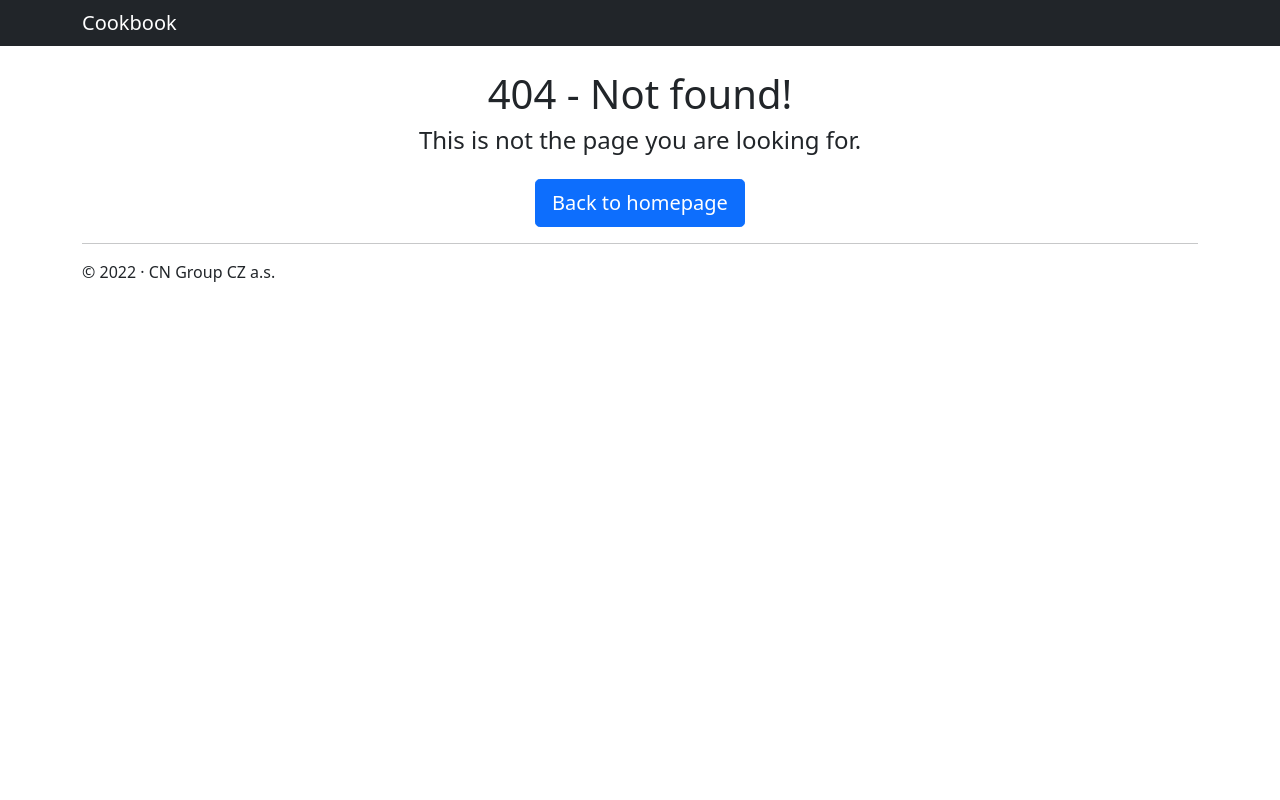
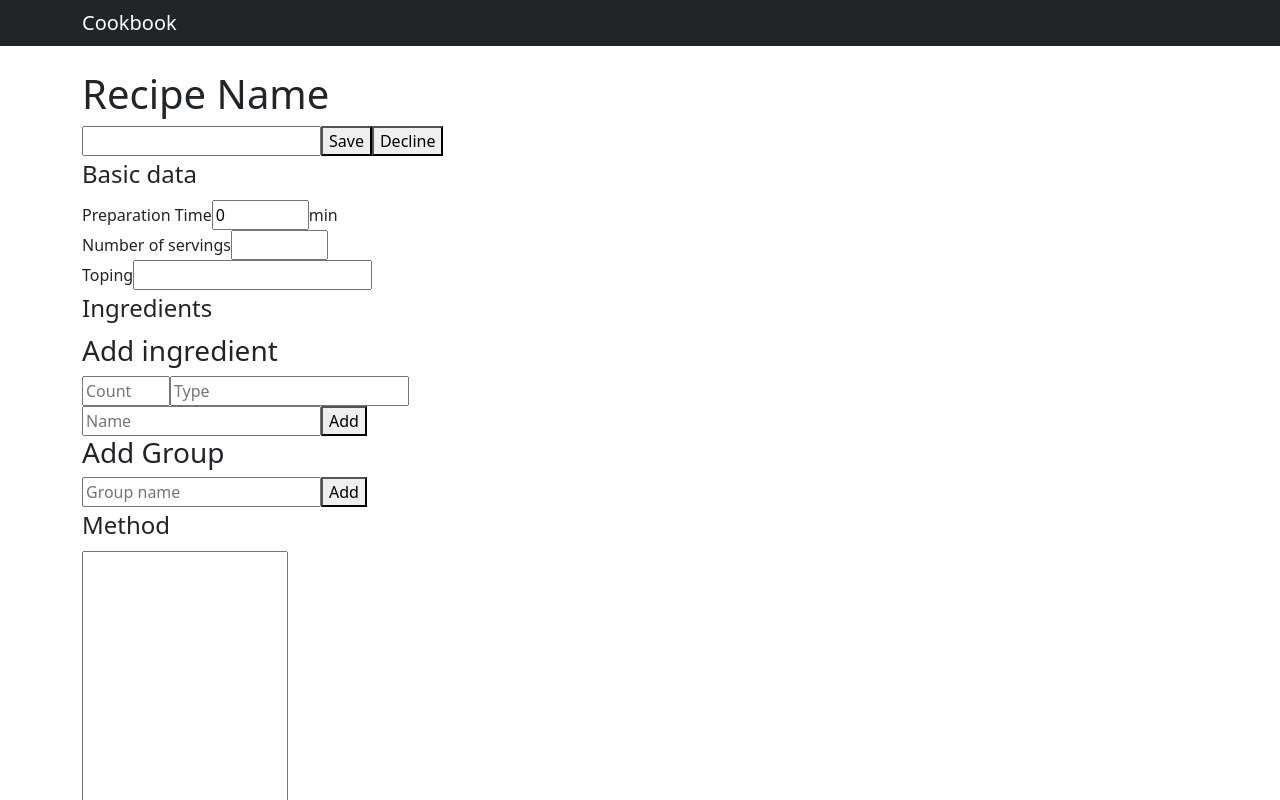
Before and after one commit to NATSURAZOR/CookBook_on_React, a React (Create React App) app: page /new-recipe in a window 1280 px wide. Before the commit this address had no page. Shown: the top 800 px of the page. Built offline with nearby package versions, Linux system fonts and the light colour scheme.

Commit message:
fix Edit recipy + implementation of new recepy

```diff
--- a/src/Routes.js
+++ b/src/Routes.js
@@ -3,12 +3,14 @@ import { Routes as RouterRoutes, Route } from 'react-router-dom';
 import { RecipeListPage } from './pages/RecipeListPage';
 import { NotFoundPage } from './pages/NotFoundPage';
 import { RecipeDetailPage } from './pages/RecipeDetailPage';
-import { EditRecipy } from './components/EditRecipy/EditRecipy';
+import { EditRecipy } from './pages/EditRecipy';
+import { NewRecept } from './pages/NewRecept';
 
 export function Routes() {
   return (
     <RouterRoutes>
       <Route index element={<RecipeListPage />} />
+      <Route path="/new-recipe" element={<NewRecept />} />
       <Route path="/recipe/:slug" element={<RecipeDetailPage />} />
       <Route path="/recipe/:slug/upravit" element={<EditRecipy />} />
       <Route path="*" element={<NotFoundPage />} />
--- a/src/components/EditRecipy/BasicData.js
+++ b/src/components/EditRecipy/BasicData.js
@@ -1,17 +1,8 @@
 import React from "react";
 import { useState } from 'react';
 
-export function BasicData({recipe}){
-  const [preparationTime, setPreparationTime] = useState(recipe.preparationTime);
-  const [numberOfServings, setNumberOfServings] = useState(1);
+export function BasicData({newRecipe, setNewRecipe}){
 
-  const updatePrepTime = (e) => {
-    setPreparationTime(e.target.value);
-  }
-
-  const updateNumberOfServings = (e) => {
-    setNumberOfServings(e.target.value);
-  }
 
   return (
     <div className="EditRecipy-basic-data">
@@ -19,12 +10,12 @@ export function BasicData({recipe}){
       <legend>Basic data</legend>
       <div className="EditRecipy-preparationTime">
         <label htmlFor="preparationTime">Preparation Time</label>
-        <input id="preparationTime" type="number" min="1" max="999" value={preparationTime} onChange={updatePrepTime} />
+        <input id="preparationTime" type="number" min="1" max="999"  value={newRecipe.preparationTime} onChange={e => setNewRecipe({...newRecipe, preparationTime:e.target.value})} />
         <span>min</span>
       </div>
       <div className="EditRecipy-NumberOfServings">
         <label htmlFor='NumberOfServings'>Number of servings</label>
-        <input id="NumberOfServings" type="number" min="1" max="999" value={numberOfServings} onChange={updateNumberOfServings} />
+        <input id="NumberOfServings" type="number" min="1" max="999" value={newRecipe.servingCount} onChange={e => setNewRecipe({...newRecipe, servingCount:e.target.value})} />
       </div>
       <div className="EditRecipy-topping">
         <label htmlFor="toping">Toping</label>
--- a/src/components/EditRecipy/EditRecipy.js
+++ /dev/null
@@ -1,66 +0,0 @@
-import React from "react";
-import { useEffect, useState } from 'react';
-import { useParams } from 'react-router-dom';
-import { Spinner, Alert} from 'reactstrap';
-import { api } from '../../api';
-import { Link } from 'react-router-dom';
-import { BasicData } from "./BasicData";
-import { Ingredients } from "./Ingredients";
-import { Method } from "./Method";
-
-
-export function EditRecipy(){
-  const { slug } = useParams();
-  const [recipe, setRecipe] = useState({});
-  const [isLoading, setLoading] = useState(false);
-  const [error, setError] = useState();
-  const [title, setTitle] = useState('');
-
-  useEffect(() => {
-    setLoading(true);
-
-    api
-      .get(`/recipes/${slug}`)
-      .then((res) => {
-        setRecipe(res.data);
-        setTitle(res.data.title);
-      })
-      .catch((error) => setError(error))
-      .finally(() => setLoading(false));
-
-  }, [slug]);
-
-  const updateTitle = (e) => {
-    setTitle(e.target.value);
-  }
-
-
-  if (isLoading) {
-    return <Spinner />;
-  }
-
-  if (error) {
-    return <Alert color="danger">Vyskytla se chyba při načítání dat</Alert>;
-  }
-
-
-
-  return (
-    <div>
-    <form>
-      <h1>{title}</h1>
-
-      <input type="text" value={title} onChange={updateTitle} required />
-
-      <p>hello</p>
-      <button>Save</button>
-      <Link to={`/recipe/${slug}`} >
-        <button>Decline</button>
-      </Link>
-      <BasicData recipe={recipe}  />
-      <Ingredients recipe={recipe} />
-      <Method recipe={recipe} />
-    </form>
-    </div>
-  );
-}
--- a/src/components/EditRecipy/Ingredients.js
+++ b/src/components/EditRecipy/Ingredients.js
@@ -1,10 +1,53 @@
 import React from "react";
 import { useState } from 'react';
 
-export function Ingredients({recipe}){
-  console.log(recipe);
-  let ingredients = recipe.ingredients;
-  console.log(ingredients);
+export function Ingredients({newRecipe, setNewRecipe}){
+  const [newIngredient, setNewIngredient] = useState({
+    _id: '',
+    name: "",
+    amount: '',
+    amountUnit: ""
+  })
+
+  const [newGroup, setNewGroup] = useState({
+    _id: '',
+    name: ''
+  })
+
+  function deleteIngredient(id){
+    const newList = newRecipe.ingredients.filter((ingredient) => ingredient._id !== id);
+    setNewRecipe({...newRecipe, ingredients: newList});
+  }
+
+  function addIngredient(){
+    const newList = newRecipe.ingredients;
+
+    newList.push(newIngredient);
+
+    setNewRecipe({...newRecipe, ingredients: newList});
+
+    setNewIngredient({
+      _id: '',
+      name: "",
+      amount: '',
+      amountUnit: ""
+    })
+  }
+
+  function addGroup(){
+    const newList = newRecipe.ingredients;
+
+    newList.push(newGroup);
+
+    setNewRecipe({...newRecipe, ingredients: newList});
+
+    setNewGroup({
+      _id: '',
+      name: ''
+    })
+
+  }
+
 
 
   return (
@@ -13,9 +56,9 @@ export function Ingredients({recipe}){
         <legend>Ingredients</legend>
         <div className="EditRecipy-listOfIngredients">
           <ul>
-          {ingredients?.map((ingredient) => (
+          {newRecipe.ingredients?.map((ingredient) => (
             <li key={ingredient._id}>
-              <button  >del</button>
+              <button type="button" onClick={() => deleteIngredient(ingredient._id)}>del</button>
               <p>{ingredient.amount}</p>
               <p>{ingredient.amountUnit}</p>
               <p>{ingredient.name}</p>
@@ -26,19 +69,19 @@ export function Ingredients({recipe}){
         <div className="EditRecipy-addIngredient">
           <h3>Add ingredient</h3>
           <div>
-          <input type="number" min="1" max="99" placeholder="Count"></input>
-          <input type="text" maxLenght="20" placeholder="Type"></input>
+          <input type="number" min="1" max="99" placeholder="Count" value={newIngredient.amount } onChange={e => setNewIngredient({...newIngredient, amount: e.target.valueAsNumber})} />
+          <input type="text" maxlenght="20" placeholder="Type" value={newIngredient.amountUnit} onChange={e => setNewIngredient({...newIngredient, amountUnit: e.target.value})} />
           </div>
           <div>
-          <input type="text" maxLenght="30" placeholder="Name"></input>
-          <button>Add</button>
+          <input type="text" maxlenght="30" placeholder="Name" value={newIngredient.name} onChange={e => setNewIngredient({...newIngredient, name:e.target.value})} />
+          <button  type="button" onClick={addIngredient}>Add</button>
           </div>
         </div>
         <div className="EditRecipy-AddAGroup ">
           <h3>Add Group</h3>
           <div>
-            <input type="text" maxLenght="30" placeholder="Group name"></input>
-            <button>Add</button>
+            <input type="text" maxlenght="30" placeholder="Group name" value={newGroup.name } onChange={e => setNewGroup({...newGroup, name: e.target.value})} />
+            <button type="button" onClick={addGroup} >Add</button>
           </div>
         </div>
       </fieldset>
--- a/src/components/EditRecipy/Method.js
+++ b/src/components/EditRecipy/Method.js
@@ -1,19 +1,15 @@
 import React from "react";
 import { useState } from 'react';
 
-export function Method({recipe}){
-  const [methodOfCooking, setMethodOfCooking ]= useState(recipe.directions);
+export function Method({newRecipe, setNewRecipe}){
 
-  const updateMethod = (e) => {
-    setMethodOfCooking(e.target.value);
-  }
 
   return (
       <div>
         <fieldset>
           <legend>Method</legend>
           <div>
-            <textarea rows="20" value={methodOfCooking} onChange={updateMethod}></textarea>
+            <textarea rows="20" value={newRecipe.directions} onChange={e => setNewRecipe({...newRecipe, directions:e.target.value})}></textarea>
           </div>
         </fieldset>
       </div>
--- a/src/components/EditRecipy/MethodPreview.js
+++ b/src/components/EditRecipy/MethodPreview.js
@@ -1,6 +1,11 @@
 import React from "react";
 
-export function MethodPreview(){
+export function MethodPreview({newRecipe}){
 
-  return (<div></div>);
+  return (
+  <div>
+    <h3>Method Preview</h3>
+    <p>{newRecipe.directions}</p>
+  </div>
+  );
 }
--- /dev/null
+++ b/src/pages/EditRecipy.js
@@ -0,0 +1,76 @@
+import React from "react";
+import { useEffect, useState } from 'react';
+import { useParams } from 'react-router-dom';
+import { Spinner, Alert} from 'reactstrap';
+import { api } from '../api';
+import { Link } from 'react-router-dom';
+import { BasicData } from "../components/EditRecipy/BasicData";
+import { Ingredients } from "../components/EditRecipy/Ingredients";
+import { Method } from "../components/EditRecipy/Method";
+import { MethodPreview } from "../components/EditRecipy/MethodPreview";
+
+
+export function EditRecipy(){
+  const { slug } = useParams();
+  const [isLoading, setLoading] = useState(false);
+  const [error, setError] = useState();
+  const [newRecipe, setNewRecipe] = useState({
+    title: "",
+    directions: "",
+    ingredients: [],
+    preparationTime: 0,
+    servingCount: ""
+  });
+
+  useEffect(() => {
+    setLoading(true);
+
+    api
+      .get(`/recipes/${slug}`)
+      .then((res) => {
+        setNewRecipe(res.data);
+      })
+      .catch((error) => setError(error))
+      .finally(() => setLoading(false));
+
+  }, [slug]);
+
+  function updateRecepy(){
+    api.post(`/recipes/${slug}`).then(newRecipe => newRecipe.json());
+  }
+
+  if (isLoading) {
+    return <Spinner />;
+  }
+
+  if (error) {
+    return <Alert color="danger">Vyskytla se chyba při načítání dat</Alert>;
+  }
+
+  console.log(newRecipe);
+
+  return (
+    <div>
+    <form>
+      <h1>{newRecipe.title !== "" ? newRecipe.title : "Recipe Name"}</h1>
+      <input type="text" value={newRecipe.title} onChange={e => setNewRecipe({...newRecipe, title:e.target.value})} required />
+      {/* <Link to={`/recipe/${slug}`} > */}
+      <button onSubmit={updateRecepy}>Save</button>
+      {/* </Link> */}
+      <Link to={`/recipe/${slug}`} >
+        <button>Decline</button>
+      </Link>
+      <div>
+      <div>
+      <BasicData newRecipe={newRecipe} setNewRecipe={setNewRecipe}  />
+      <Ingredients newRecipe={newRecipe} setNewRecipe={setNewRecipe} />
+      <Method newRecipe={newRecipe} setNewRecipe={setNewRecipe} />
+      </div>
+      <div>
+        <MethodPreview newRecipe={newRecipe} />
+      </div>
+      </div>
+    </form>
+    </div>
+  );
+}
--- /dev/null
+++ b/src/pages/NewRecept.js
@@ -0,0 +1,42 @@
+import { useState } from "react";
+import { api } from '../api';
+import { Link } from 'react-router-dom';
+import { BasicData } from "../components/EditRecipy/BasicData";
+import { Ingredients } from "../components/EditRecipy/Ingredients";
+import { Method } from "../components/EditRecipy/Method";
+import { MethodPreview } from "../components/EditRecipy/MethodPreview";
+
+export function NewRecept(){
+  const [newRecipe, setNewRecipe] = useState({
+    title: "",
+    directions: "",
+    ingredients: [],
+    preparationTime: 0,
+    servingCount: ""
+  })
+
+  return (
+    <div>
+    <form>
+      <h1>{newRecipe.title !== "" ? newRecipe.title : "Recipe Name"}</h1>
+      <input type="text" value={newRecipe.title} onChange={e => setNewRecipe({...newRecipe, title:e.target.value})} required />
+      <Link to={`/`} >
+      <button >Save</button>
+      </Link>
+      <Link to={`/`} >
+        <button>Decline</button>
+      </Link>
+      <div>
+      <div>
+      <BasicData newRecipe={newRecipe} setNewRecipe={setNewRecipe}  />
+      <Ingredients newRecipe={newRecipe} setNewRecipe={setNewRecipe} />
+      <Method newRecipe={newRecipe} setNewRecipe={setNewRecipe} />
+      </div>
+      <div>
+        <MethodPreview newRecipe={newRecipe} />
+      </div>
+      </div>
+    </form>
+    </div>
+  );
+}
--- a/src/pages/RecipeDetailPage.js
+++ b/src/pages/RecipeDetailPage.js
@@ -28,12 +28,15 @@ export function RecipeDetailPage() {
     return <Alert color="danger">Vyskytla se chyba při načítání dat</Alert>;
   }
 
+  console.log(recipe);
+
   return (
     <Container>
       <Link to={`/recipe/${slug}/upravit`} >
-        <button>Click</button>
+        <button>Update</button>
       </Link>
       <h1>{recipe.title}</h1>
+
       <Row>
         <Col lg={4}>
           <h5>{recipe.preparationTime} min</h5>
--- a/src/pages/RecipeListPage.js
+++ b/src/pages/RecipeListPage.js
@@ -4,6 +4,7 @@ import { Container, Spinner, Alert } from 'reactstrap';
 import { api } from '../api';
 import { SearchInput } from '../components/SearchInput';
 import { RecipesList } from '../components/RecipesList';
+import { Link } from 'react-router-dom';
 
 export function RecipeListPage() {
   const [recipes, setRecipes] = useState([]);
@@ -28,6 +29,9 @@ export function RecipeListPage() {
   return (
     <Container>
       <h1>Recepty</h1>
+      <Link to={"/new-recipe"} >
+        <button>New Recipe</button>
+      </Link>
       <SearchInput
         className="mb-4"
         value={searchValue}
```
